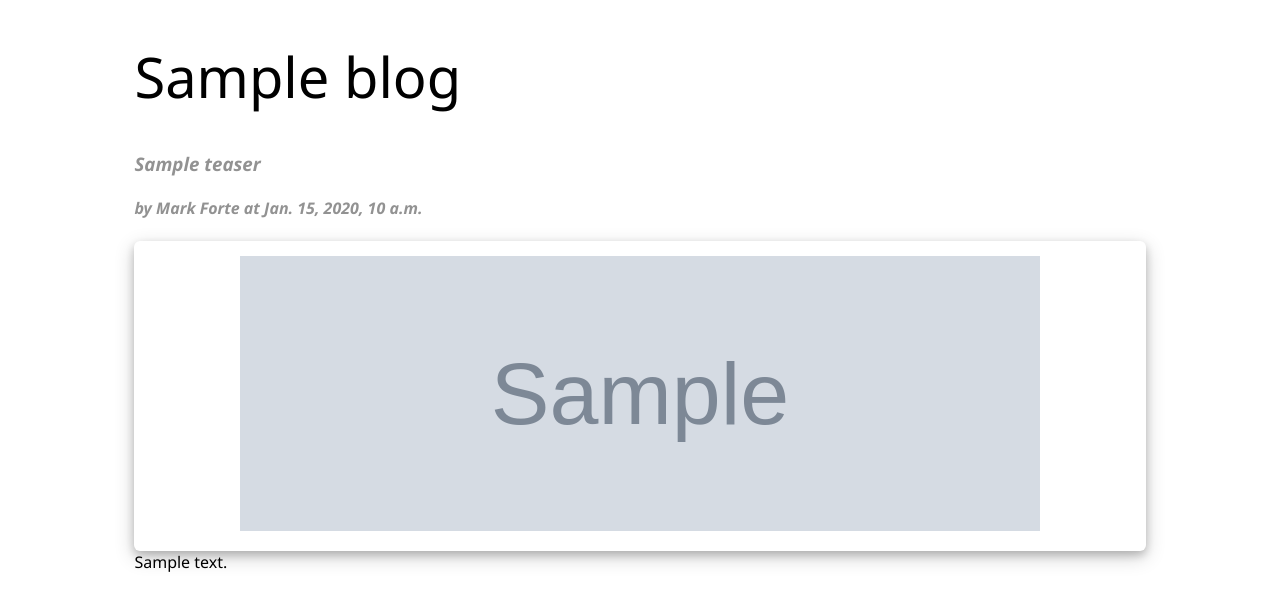
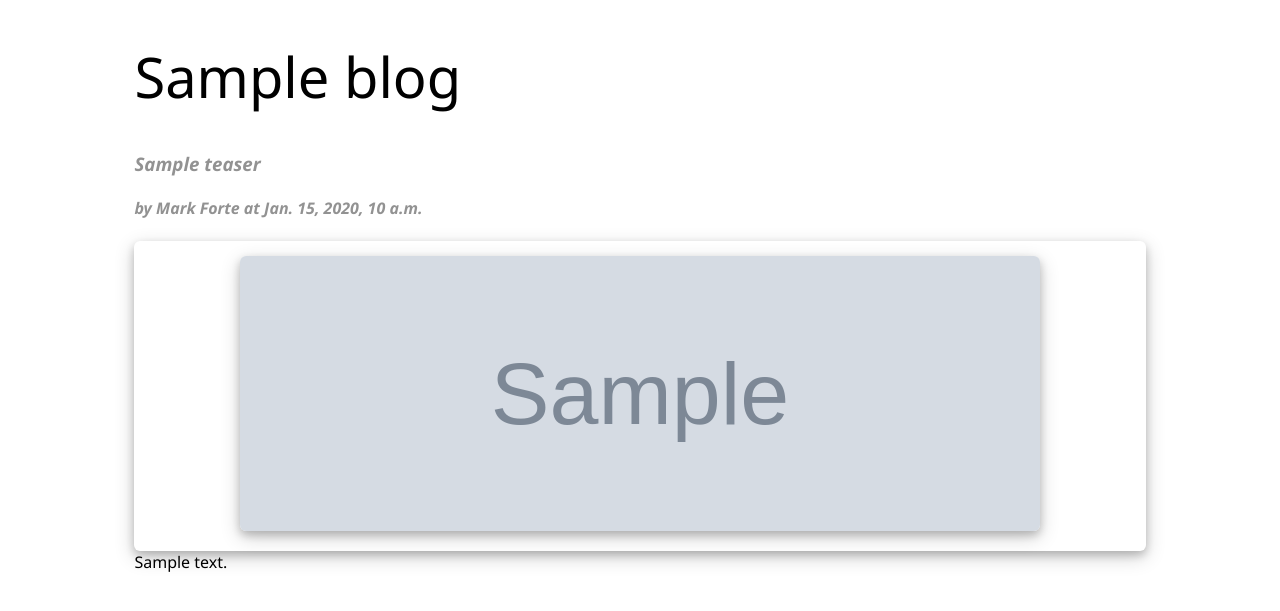
Before and after one commit to mforte215/TheDevelopersJourney, a Django app: template blog/templates/blog/detail.html in a window 1280 px wide. Shown: the part 58-669 px from the top of the page. Run offline with Django 3.2, Linux system fonts and the light colour scheme; the template is opened without the code that fills it: most values are stand-ins (such as "Sample title", 1, 10 or a date in 2020); grey boxes marked "Sample" are stand-in pictures; data that the repository does not hold is empty.

Commit message:
changing shadow off of container

```diff
--- a/blog/static/blog/css/style.css
+++ b/blog/static/blog/css/style.css
@@ -113,3 +113,8 @@ body {
     border-radius: 6px;
     padding: 15px;
 }
+
+.blog-detail-image-container img {
+    box-shadow: 0 4px 8px 0 rgba(0, 0, 0, 0.2), 0 6px 20px 0 rgba(0, 0, 0, 0.19);
+    border-radius: 6px;
+}
```
